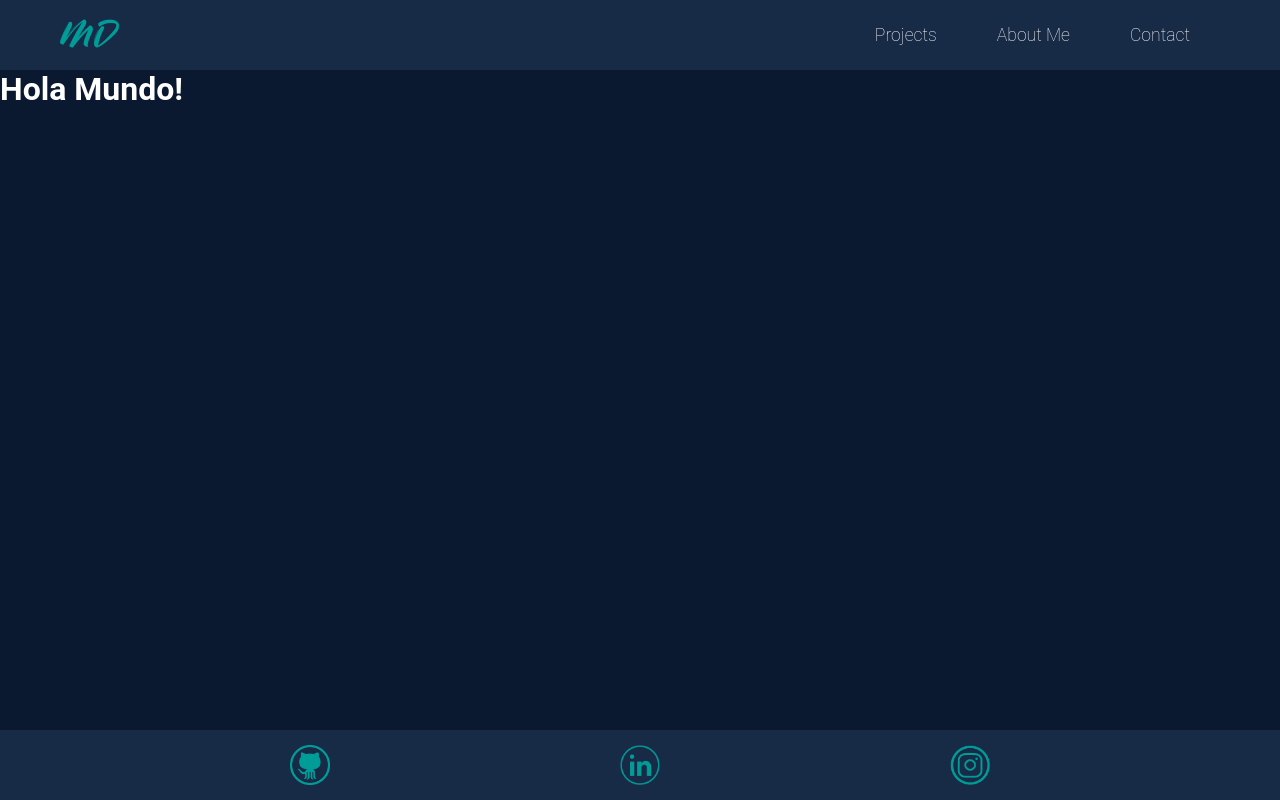
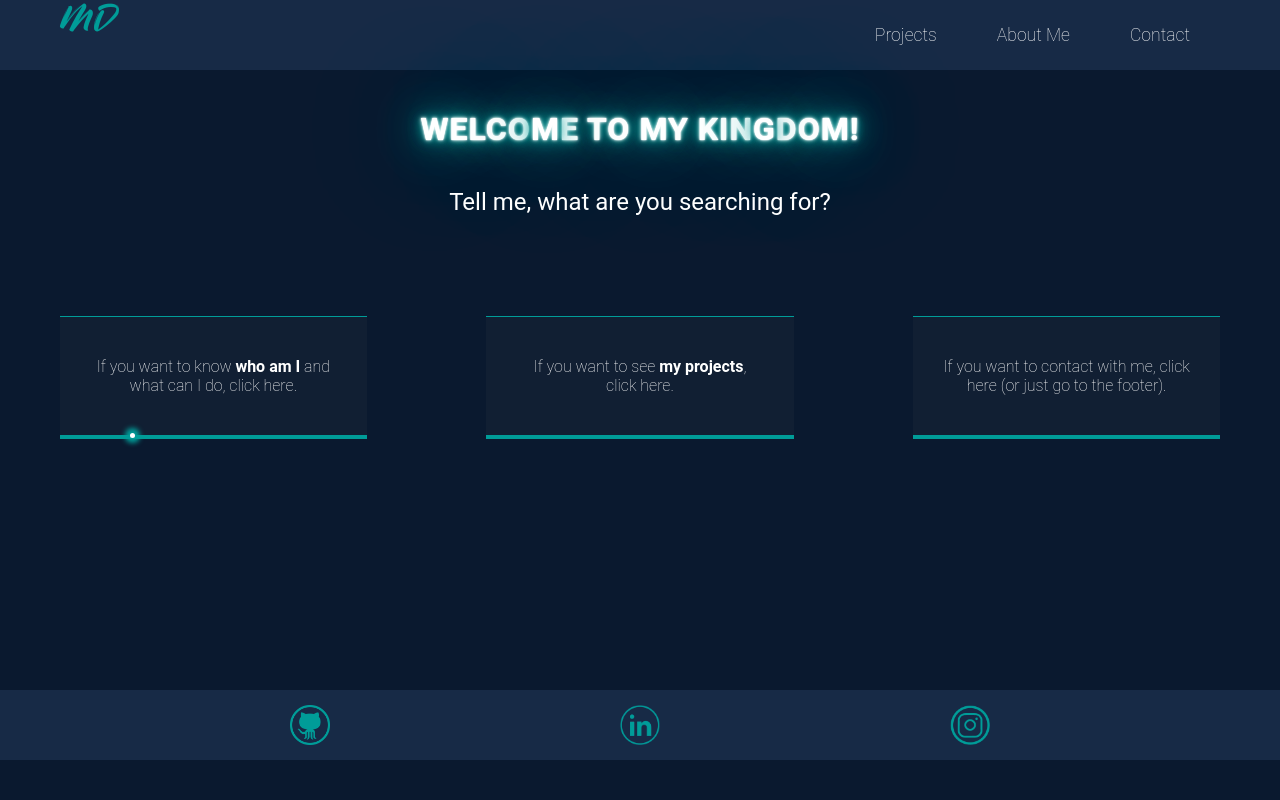
Before and after one commit to miguelangeldgonzalez/miguelangeldgonzalez.github.io, a React app: page / in a window 1280 px wide. Built offline with nearby package versions, Linux system fonts and the light colour scheme.

Commit message:
Just a save

```diff
--- a/src/components/Header.jsx
+++ b/src/components/Header.jsx
@@ -6,7 +6,9 @@ import '../styles/Header.css';
 const header = () => {
     return (
         <header className='header'>
-            <span className='header__main-icon'>MD</span>
+            <Link to='/'>
+                <span className='header__main-icon'>MD</span>
+            </Link>
 
             <nav className='header__nav'>
                 <Link className='header__nav-link' to="/projects">Projects</Link>
--- a/src/containers/LightTextBox.jsx
+++ b/src/containers/LightTextBox.jsx
@@ -1,13 +1,40 @@
 import React from 'react';
+
+import { Link } from 'react-router-dom';
 
 import '../styles/LightTextBox.css';
 
-const SimpleTextBox = ({children}) => {
+const SimpleTextBox = ({children, to}) => {
+
+    const content = () => {
+        return (
+            <div className="light-text-container animated-border">
+                <i></i>
+                {children}
+            </div>
+        )
+    }
+
+    const setContent = to => {
+        if(to) {
+            return (
+                <Link to={to}>
+                    {content()}
+                </Link>
+            )
+        }else{
+            return (
+                <React.Fragment>
+                    {content()}
+                </React.Fragment>
+            )
+        }
+    }
+
     return (
-        <div className="light-text-container animated-border">
-            <i></i>
-            {children}
-        </div>
+        <React.Fragment>
+            {setContent(to)}
+        </React.Fragment>
     )
 }
 
--- a/src/containers/SimpleTextBox.jsx
+++ b/src/containers/SimpleTextBox.jsx
@@ -1,8 +1,12 @@
 import React from 'react';
+
+import { Link } from 'react-router-dom';
 
 import '@styles/SimpleTextBox.css';
 
 const SimpleTextBox = (props) => {
+    const styles = props.styles ? props.styles : {};
+
     return (
         <div className='simple-textbox'>
             {props.children}
--- a/src/pages/AboutMe.jsx
+++ b/src/pages/AboutMe.jsx
@@ -2,7 +2,7 @@ import React from 'react';
 
 import '../styles/AboutMe.css';
 
-import LightTextBox from '../containers/LightTextBox';
+import SimpleTextBox from '../containers/SimpleTextBox';
 import Card from '../components/Card';
 
 import DatacampBright from '@icons/logo_datacamp_bright.png';
@@ -26,14 +26,14 @@ const AboutMe = () => {
         <div className="about-container">
 
             <h1 className='title'>Ab<span className='title__delay1'>o</span>ut M<span className='title__delay2'>e</span></h1>
-            <LightTextBox>
+            <SimpleTextBox>
                 <p>I’m a creator, I’m appasionate about creating, computational science and IA. For me is not enough with know how to do something, I need to know why we do it that way and not of another way. I like to figure out new forms and ways, I like to innovate.</p>
-            </LightTextBox>
+            </SimpleTextBox>
 
             <div className='conector'>
                 <h2 className='title'>Stu<span>d</span>ies</h2>
             </div>
-            <LightTextBox>
+            <SimpleTextBox>
                 <p>Principally I study informatic engineering, I’m in the second of four years.</p>
                 <h3>Aditional Studies</h3>
                 <div className="aditional-studies">
@@ -47,13 +47,13 @@ const AboutMe = () => {
                         <p>As hobby I study data science at Datacamp, I’ve learn data analysis,SQL and Python.</p>
                     </Card>
                 </div>
-            </LightTextBox>
+            </SimpleTextBox>
 
             <div className='conector'>
                 <h2 className='title'>S<span>ki</span>lls</h2>
             </div>
             <div className='skills__container'>
-                <LightTextBox>
+                <SimpleTextBox>
                     <h3>Languages</h3>
                     <p>My studies of programming are focused on being a very good backend developer, principally with Node JS.</p>
 
@@ -77,8 +77,8 @@ const AboutMe = () => {
                         </Card>
                     </div>
 
-                </LightTextBox>
-                <LightTextBox>
+                </SimpleTextBox>
+                <SimpleTextBox>
                     <h3>Framworks and Other Technologies</h3>
                     <p>Click a card to send you to a project that was made using the framework or library</p>
 
@@ -106,7 +106,7 @@ const AboutMe = () => {
                             <h4>JQuery</h4>
                         </Card>
                     </div>
-                    </LightTextBox>
+                    </SimpleTextBox>
             </div>
 
         </div>
--- a/src/pages/Home.jsx
+++ b/src/pages/Home.jsx
@@ -1,9 +1,31 @@
 import React from 'react';
 
+import LightTextBox from '../containers/LightTextBox';
+
+import '@styles/Home.css';
+
 const Home = () => {
+    const styles = {
+        width: 'calc(100% / 4)',
+        textAlign: 'center'
+    }
     return (
-        <div>
-            <h1>Hola Mundo!</h1>
+        <div className='home__container'>
+            <h1 className='title'>Welco<span className='title__delay1'>m</span>e to my kin<span className='title__delay2'>g</span>dom!</h1>
+
+            <h2>Tell me, what are you searching for?</h2>
+
+            <div className="navigation__container">
+                <LightTextBox styles={styles} to='/about'>
+                    <p>If you want to know <b>who am I</b> and what can I do,  click here.</p>
+                </LightTextBox>
+                <LightTextBox styles={styles} to='/projects'>
+                    <p>If you want to see <b>my projects</b>, <br /> click here.</p>
+                </LightTextBox>
+                <LightTextBox styles={styles} to='/contact'>
+                    <p>If you want to contact with me, click here (or just go to the footer).</p>
+                </LightTextBox>
+            </div>
         </div>
     )
 }
--- /dev/null
+++ b/src/styles/Home.css
@@ -0,0 +1,27 @@
+.home__container {
+    text-align: center;
+}
+.navigation__container {
+    width: 100%;
+    display: flex;
+    margin-top: 100px;
+    justify-content: space-around;
+}
+.navigation__container a {
+    width: 24%;
+}
+.navigation__container .light-text-container {
+    width: 100%;
+    text-align: center;
+    transition: .5s;
+}
+.navigation__container > a:nth-child(2) > .light-text-container > i::before {
+    animation-delay: 10s;
+}
+.navigation__container > a:nth-child(3) > .light-text-container > i::before {
+    animation-delay: 20s;
+}
+.navigation__container > a:hover .light-text-container {
+    transform: scale(1.1);
+    box-shadow: 0px 0px 5px 5px var(--neon);
+}
--- a/src/styles/Layout.scss
+++ b/src/styles/Layout.scss
@@ -6,5 +6,5 @@
 .content {
     width: 100%;
     margin-bottom: 60px;
-    min-height: 75vh;
+    min-height: 65vh;
 }
--- a/src/styles/LightTextBox.css
+++ b/src/styles/LightTextBox.css
@@ -11,6 +11,8 @@
 }
 .light-text-container h2, .light-text-container h3, .light-text-container p{
     margin: 30px 0;
+    position: relative;
+    z-index: 10;
 }
 .light-text-container h3 {
     font-size: 1.25rem;
@@ -21,7 +23,7 @@
     --particle-height: 5px;
     --max-space: calc(100% - var(--particle-height) / 2);
     --min-space: calc(0% - var(--particle-height) / 2);
-    --animation-duration: 15s;
+    --animation-duration: 30s;
 }
 .animated-border {
     position: relative;
@@ -30,16 +32,15 @@
     position: absolute;
     inset: 0;
     display: block;
-    z-index: -8;
+    z-index: 1;
 }
-.animated-border i::before, .animated-border i::after {
+.animated-border i::before/*, .animated-border i::after*/ {
     content: '';
     position: absolute;
     border-radius: 100%;
     width: 5px;
-    box-shadow: 0px 0px 10px 10px var(--neon);
     height: var(--particle-height);
-    background: #fff;
+    background: transparent;
 }
 .animated-border i::before {
     top: -3.5px;
@@ -47,50 +48,52 @@
     animation: flow var(--animation-duration) infinite;
     animation-timing-function: linear;
 }
-.animated-border i::after {
+/*.animated-border i::after {
     bottom: -3.5px;
     left: calc(0% - 5px);
     animation: flow_reverse var(--animation-duration) infinite;
     animation-timing-function: linear;
-}
+}*/
 
 @keyframes flow {
     0% {
         left: var(--max-space);
     }
-    25% {
+    8.25% {
         left: var(--min-space);
         top: -3.5px;
     }
-    50% {
+    16.25% {
         left: var(--min-space);
         top: var(--max-space);
     }
-    62% {
-        box-shadow: 0px 0px 10px 10px var(--neon);
+    24.75% {
+        left: var(--max-space);
+        top: var(--max-space);
+    }
+    0%, 33% {
+        left: var(--max-space);
+        top: -3.5px;
+        box-shadow: 0px 0px 5px 5px var(--neon);
         background: #fff;
     }
-    64% {
+    35%, 100% {
         background: transparent;
         box-shadow: none;
     }
-    75% {
-        left: var(--max-space);
-        top: var(--max-space);
-    }
 }
-@keyframes flow_reverse {
+/*@keyframes flow_reverse {
     0% {
         left: var(--min-space);
     }
-    12% {
+    /*12% {
         box-shadow: 0px 0px 10px 10px var(--neon);
         background: #fff;
     }
     14% {
         background: transparent;
         box-shadow: none;
-    }
+    }*//*
     25% {
         left: var(--max-space);
         bottom: -3.5px;
@@ -103,4 +106,4 @@
         left: var(--min-space);
         bottom: var(--max-space);
     }
-}
+}*/
--- a/src/styles/SimpleTextBox.css
+++ b/src/styles/SimpleTextBox.css
@@ -1,10 +1,14 @@
 .simple-textbox {
-    width: 80%;
-    margin: 40px auto;
-    background-color: var(--box);
-    padding: 10px;
+    width: 40%;
+    height: auto;
+    background-color: var(--accent);
+    margin: 0 auto;
     text-align: left;
+    padding: 10px 30px;
+    border-top: 1px solid var(--neon);
+    border-bottom: 1px solid var(--neon);
+    border-bottom-width: 4px;
 }
 .simple-textbox > * {
-    margin: 20px 10px;
+    margin: 30px 0px;
 }
```
Also changed, not shown: 2 other files (tests, documents, lock files or other folders).
